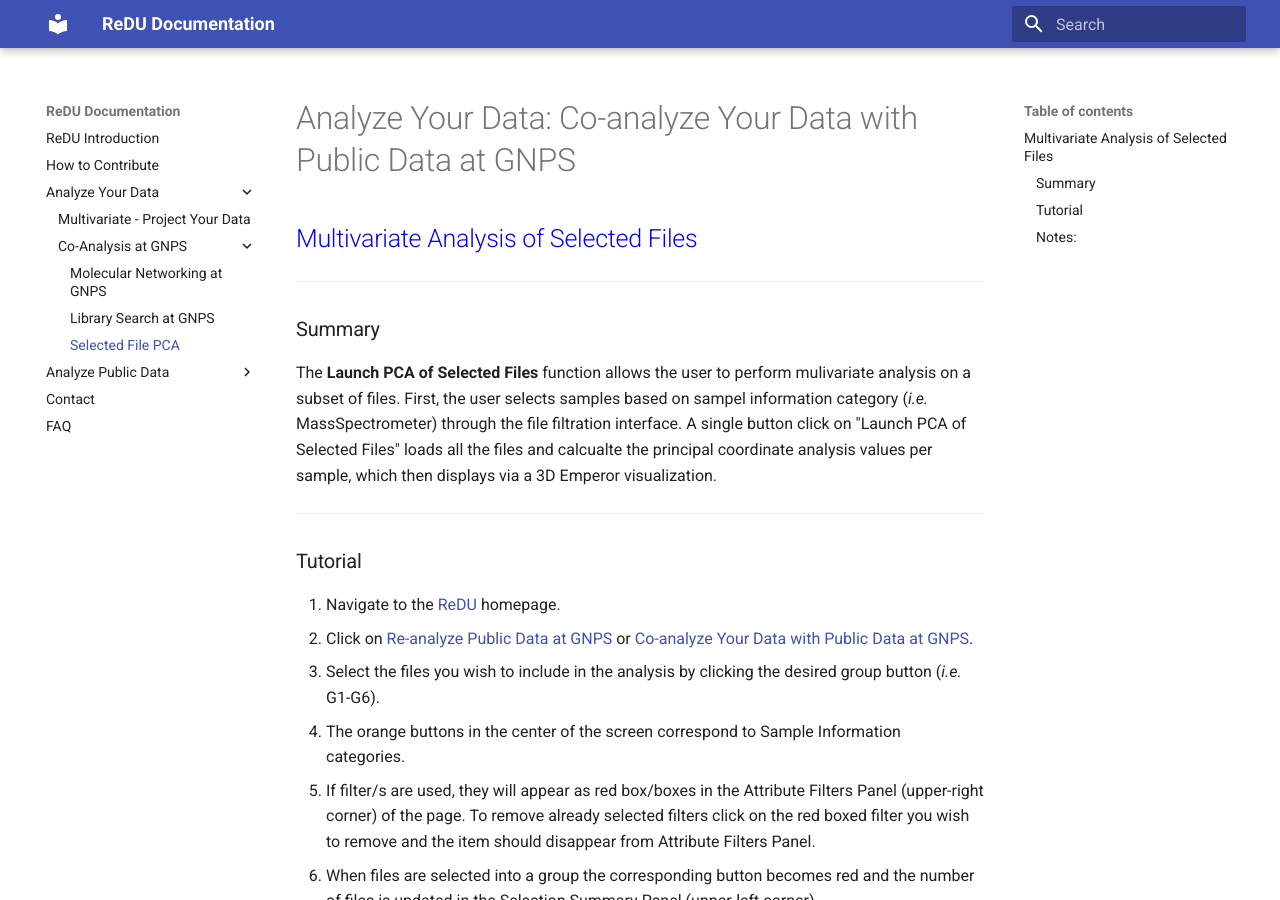
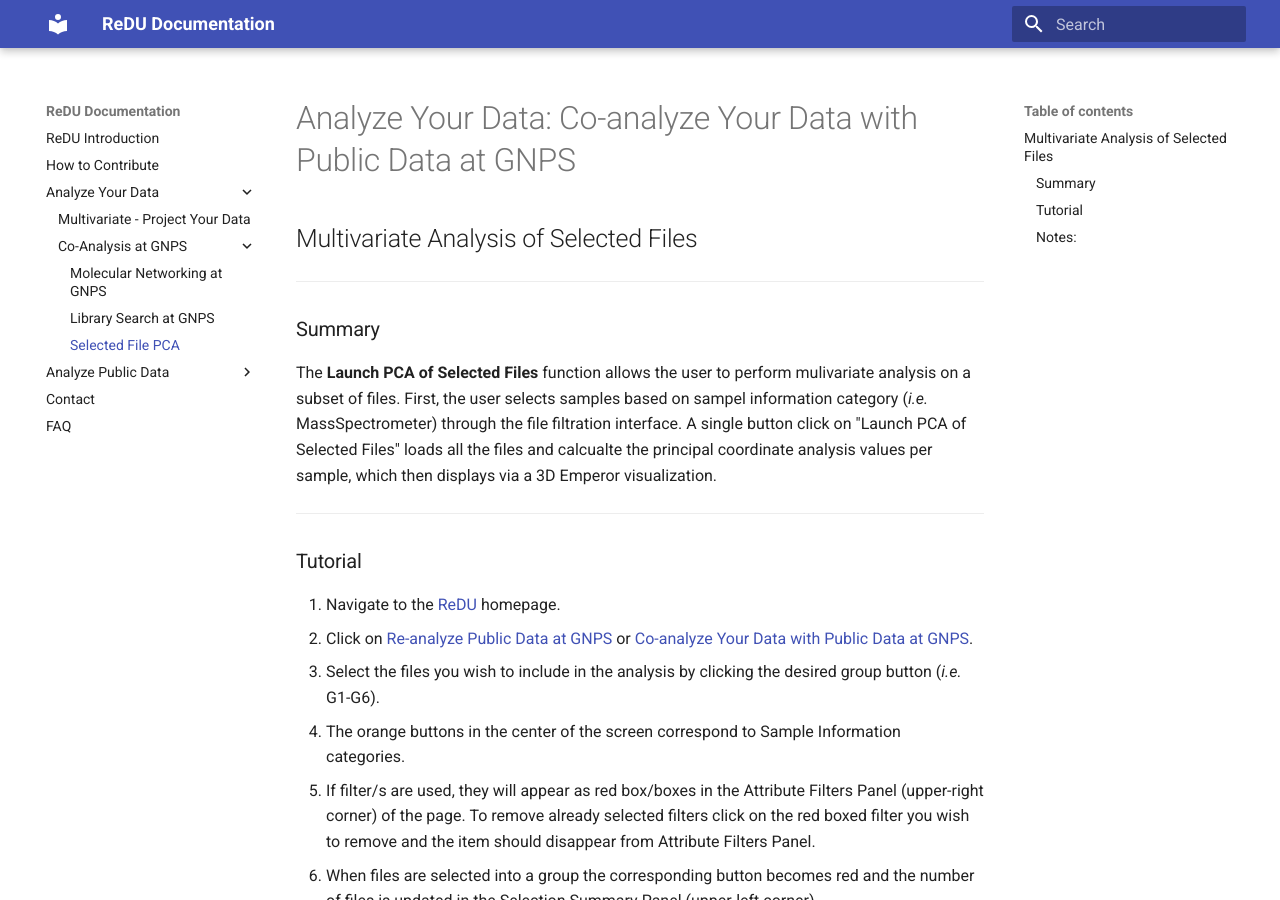
Before and after one commit to mwang87/ReDU-MS2-Documentation, an MkDocs documentation site: the page built from docs/AnalyzeYourData_SelectedPCA.md, in a window 1280 px wide and 900 px high. Built offline with MkDocs 1.6.1 and Material for MkDocs 9.7.7, drawn with Linux system fonts in a browser that asks for light colours.

Commit message:
Update AnalyzeYourData_SelectedPCA.md
format

```diff
--- a/docs/AnalyzeYourData_SelectedPCA.md
+++ b/docs/AnalyzeYourData_SelectedPCA.md
@@ -1,11 +1,9 @@
-#Analyze Your Data: Co-analyze Your Data with Public Data at GNPS
+# Analyze Your Data: Co-analyze Your Data with Public Data at GNPS
 
-<font color="blue">
-##Multivariate Analysis of Selected Files
-</font>
+## Multivariate Analysis of Selected Files
 ___
 
-###Summary
+### Summary
 The **Launch PCA of Selected Files** function allows the user to perform mulivariate analysis on a subset of files. First, the user selects samples based on sampel information category (*i.e.* MassSpectrometer) through the file filtration interface. A single button click on "Launch PCA of Selected Files" loads all the files and calcualte the principal coordinate analysis values per sample, which then displays via a 3D Emperor visualization.
 
 ___
@@ -23,5 +21,5 @@ ___
 
 __
 
-###Notes:
+### Notes:
   * The addtion of files to groups (G1-G6) will not affect the analysis in any way, and will not be included in the visualization.
```
